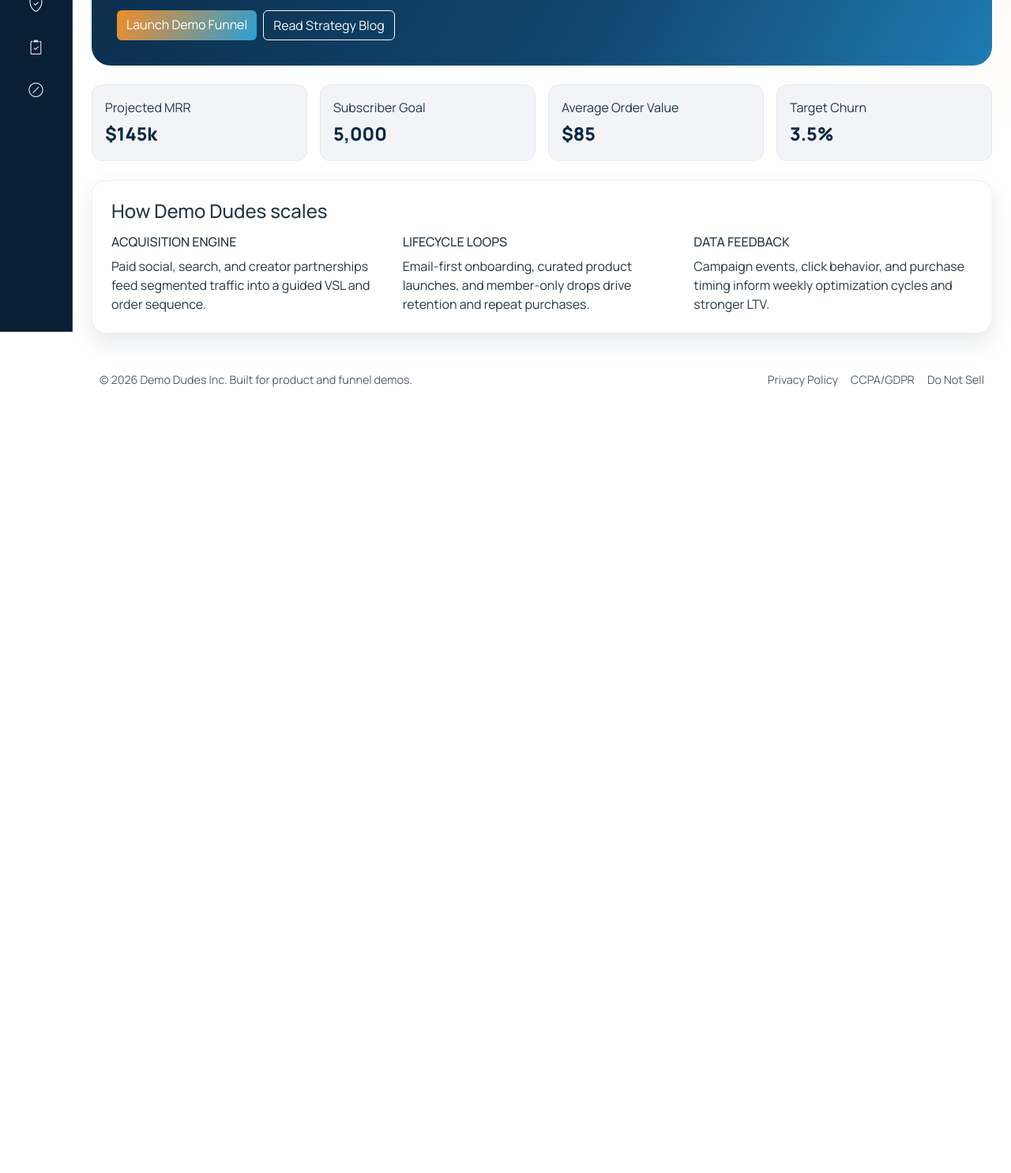
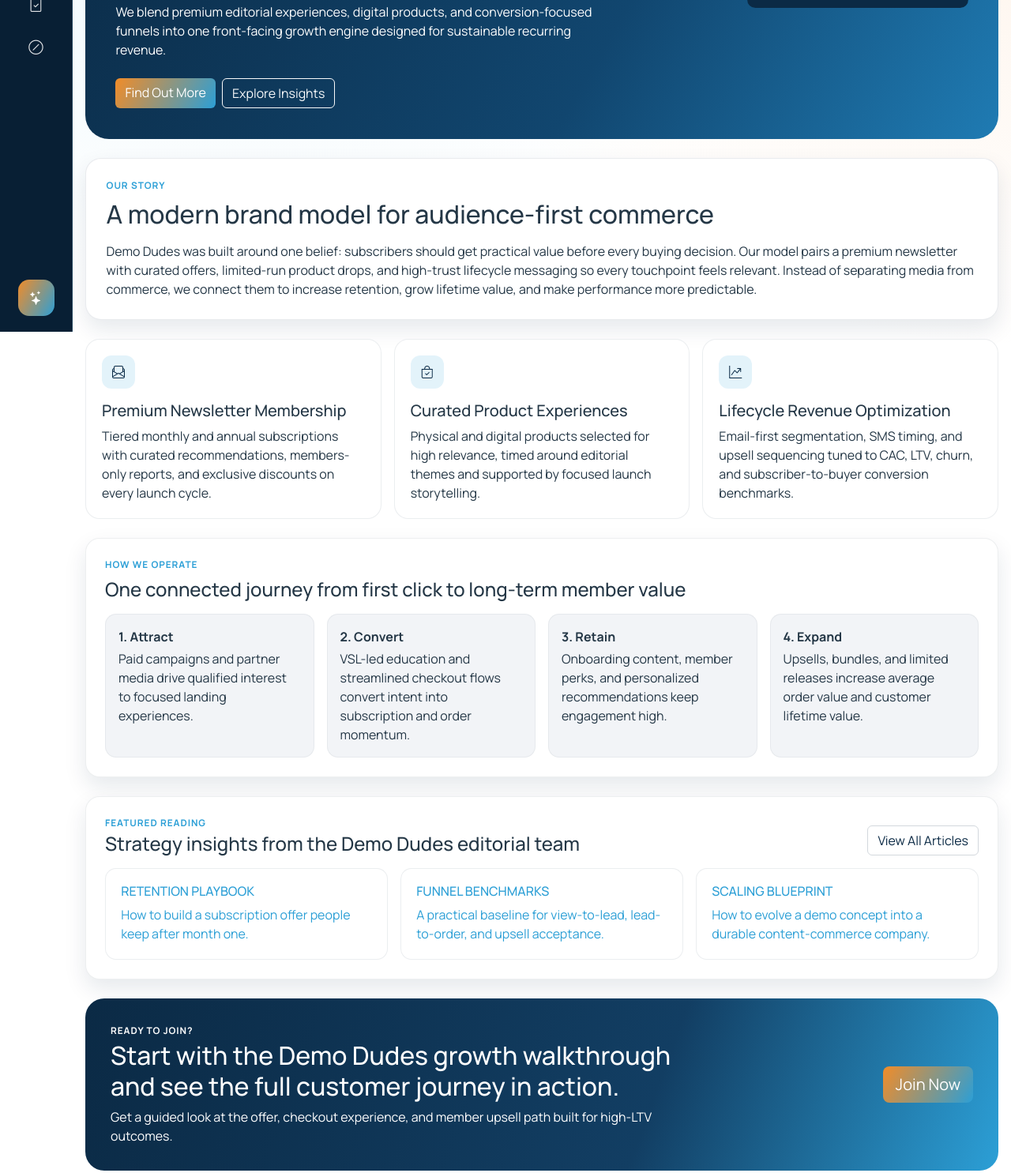
Before and after one commit to aallen1695/DemoDudes, a plain HTML site: page index.html in a window 1280 px wide. Shown: the part 380-1865 px from the top of the page at 79% size. Before the commit the page ends 901 px from the top, so only its background shows below. Drawn offline with nearby package versions, Linux system fonts and the light colour scheme.

Commit message:
Build demo site with vertical icons

```diff
--- a/assets/css/style.css
+++ b/assets/css/style.css
@@ -74,6 +74,19 @@
   gap: 8px;
 }
 
+.sidebar-join-link {
+  margin-top: auto;
+  color: #fff;
+  width: 46px;
+  height: 46px;
+  border-radius: 14px;
+  display: inline-flex;
+  align-items: center;
+  justify-content: center;
+  font-size: 1.1rem;
+  background: var(--brand-gradient);
+}
+
 .sidebar-link {
   color: rgba(255, 255, 255, 0.88);
   border-radius: 14px;
@@ -114,7 +127,7 @@
 }
 
 .app-header {
-  padding: 26px 34px 18px;
+  padding: 30px 40px 22px;
   display: flex;
   align-items: center;
   justify-content: space-between;
@@ -145,8 +158,8 @@
 .hero-panel {
   background: linear-gradient(120deg, #0b2a45 0%, #11466f 60%, #1f7bb3 100%);
   color: #fff;
-  border-radius: 24px;
-  padding: clamp(1.5rem, 2.5vw, 2.75rem);
+  border-radius: 30px;
+  padding: clamp(2rem, 3vw, 3.4rem);
   overflow: hidden;
   position: relative;
 }
@@ -229,13 +242,68 @@
 
 .app-footer {
   margin-top: auto;
+  background: #081f34;
+  color: rgba(255, 255, 255, 0.88);
+  border-top: 1px solid rgba(110, 193, 228, 0.25);
+}
+
+.footer-inner {
+  max-width: 1240px;
+  margin: 0 auto;
   padding: 24px 34px 30px;
-  color: #52606d;
   font-size: 0.9rem;
 }
 
 .footer-links a {
-  color: #52606d;
+  color: rgba(255, 255, 255, 0.88);
+}
+
+.marketing-shell {
+  max-width: 1220px;
+  margin: 0 auto;
+  padding-left: 1rem;
+  padding-right: 1rem;
+}
+
+.story-grid {
+  display: grid;
+  gap: 1.25rem;
+  grid-template-columns: repeat(12, minmax(0, 1fr));
+}
+
+.story-panel {
+  grid-column: span 12;
+  background: #fff;
+  border: 1px solid rgba(11, 42, 69, 0.09);
+  border-radius: 20px;
+  box-shadow: var(--app-shadow);
+  padding: 1.6rem;
+}
+
+.offering-card {
+  border: 1px solid rgba(11, 42, 69, 0.08);
+  border-radius: 18px;
+  padding: 1.25rem;
+  background: #fff;
+  height: 100%;
+}
+
+.offering-icon {
+  width: 42px;
+  height: 42px;
+  border-radius: 12px;
+  display: inline-flex;
+  align-items: center;
+  justify-content: center;
+  background: rgba(44, 159, 214, 0.13);
+  color: var(--brand-navy);
+}
+
+.cta-band {
+  background: linear-gradient(110deg, #0b2a45 0%, #123e63 62%, #2c9fd6 100%);
+  color: #fff;
+  border-radius: 24px;
+  padding: 2rem;
 }
 
 @media (max-width: 991px) {
@@ -244,10 +312,10 @@
   }
 
   .app-header {
-    padding: 20px 20px 14px;
+    padding: 22px 20px 14px;
   }
 
-  .app-footer {
+  .footer-inner {
     padding: 20px;
   }
 }
@@ -275,6 +343,13 @@
     overflow-x: auto;
   }
 
+  .sidebar-join-link {
+    margin-top: 0;
+    margin-left: 8px;
+    min-width: 44px;
+    min-height: 44px;
+  }
+
   .sidebar-link {
     min-width: 44px;
     min-height: 44px;
--- a/assets/js/layout.js
+++ b/assets/js/layout.js
@@ -2,7 +2,6 @@
   const navItems = [
     { id: 'home', label: 'Home', href: 'index.html', icon: 'bi-house-door' },
     { id: 'blog', label: 'Blog', href: 'blog.html', icon: 'bi-journal-richtext' },
-    { id: 'funnel', label: 'Funnel', href: 'vsl.html', icon: 'bi-funnel' },
     { id: 'contact', label: 'Contact', href: 'contact.html', icon: 'bi-chat-dots' },
     { id: 'login', label: 'Login', href: 'login.html', icon: 'bi-box-arrow-in-right' },
     { id: 'privacy', label: 'Privacy', href: 'privacy.html', icon: 'bi-shield-check' },
@@ -31,6 +30,9 @@
         <nav class="sidebar-nav" aria-label="Primary navigation">
           ${links}
         </nav>
+        <a class="sidebar-join-link" href="vsl.html" title="Join Now" aria-label="Join Now">
+          <i class="bi bi-stars"></i>
+        </a>
       </aside>
     `;
   }
@@ -42,7 +44,7 @@
           <p class="eyebrow mb-0">Demo Dudes Inc.</p>
           <h1 class="page-title mb-0">${pageTitle}</h1>
         </div>
-        <a class="btn btn-brand-secondary" href="vsl.html">View Offer Funnel</a>
+        <a class="btn btn-brand-secondary" href="vsl.html">Join Now</a>
       </header>
     `;
   }
@@ -51,7 +53,7 @@
     const year = new Date().getFullYear();
     return `
       <footer class="app-footer">
-        <div class="d-flex flex-column flex-md-row gap-2 justify-content-between align-items-md-center">
+        <div class="footer-inner d-flex flex-column flex-md-row gap-2 justify-content-between align-items-md-center">
           <p class="mb-0">&copy; ${year} Demo Dudes Inc. Built for product and funnel demos.</p>
           <div class="footer-links d-flex gap-3">
             <a href="privacy.html">Privacy Policy</a>
--- a/index.html
+++ b/index.html
@@ -11,21 +11,21 @@
   <link href="https://cdn.jsdelivr.net/npm/bootstrap-icons@1.11.3/font/bootstrap-icons.css" rel="stylesheet" />
   <link rel="stylesheet" href="assets/css/style.css" />
 </head>
-<body data-page="home" data-page-title="Growth Dashboard">
+<body data-page="home" data-page-title="Content-Commerce Growth Built for Modern Buyers">
   <div id="app-shell">
     <div data-include="sidebar"></div>
     <main class="app-content">
       <div data-include="header"></div>
-      <section class="container-fluid px-3 px-md-4 pb-4">
+      <section class="marketing-shell pb-5">
         <div class="hero-panel mb-4">
           <div class="row g-4 align-items-center">
             <div class="col-lg-7">
-              <p class="eyebrow text-white">Subscription + Commerce Hybrid</p>
-              <h2 class="display-6 fw-bold">Demo Dudes helps growth teams run smarter campaigns with repeatable revenue.</h2>
-              <p class="mb-4">From premium newsletters to curated product drops, the platform blends lifecycle marketing with conversion-focused commerce experiences.</p>
+              <p class="eyebrow text-white">Built For Subscription-Led Brands</p>
+              <h2 class="display-6 fw-bold">Demo Dudes turns curious visitors into loyal members through content, commerce, and lifecycle precision.</h2>
+              <p class="mb-4">We blend premium editorial experiences, digital products, and conversion-focused funnels into one front-facing growth engine designed for sustainable recurring revenue.</p>
               <div class="d-flex flex-wrap gap-2">
-                <a href="vsl.html" class="btn btn-brand">Launch Demo Funnel</a>
-                <a href="blog.html" class="btn btn-outline-light">Read Strategy Blog</a>
+                <a href="vsl.html" class="btn btn-brand">Find Out More</a>
+                <a href="blog.html" class="btn btn-outline-light">Explore Insights</a>
               </div>
             </div>
             <div class="col-lg-5">
@@ -34,47 +34,108 @@
           </div>
         </div>
 
+        <div class="story-grid mb-4">
+          <div class="story-panel col-12">
+            <p class="eyebrow mb-2">Our Story</p>
+            <h3 class="h2 mb-3">A modern brand model for audience-first commerce</h3>
+            <p class="mb-0">Demo Dudes was built around one belief: subscribers should get practical value before every buying decision. Our model pairs a premium newsletter with curated offers, limited-run product drops, and high-trust lifecycle messaging so every touchpoint feels relevant. Instead of separating media from commerce, we connect them to increase retention, grow lifetime value, and make performance more predictable.</p>
+          </div>
+        </div>
+
         <div class="row g-3 mb-4">
-          <div class="col-sm-6 col-xl-3">
-            <div class="metric-card h-100">
-              <p class="mb-1">Projected MRR</p>
-              <p class="metric-value mb-0">$145k</p>
+          <div class="col-md-6 col-xl-4">
+            <div class="offering-card">
+              <span class="offering-icon mb-3"><i class="bi bi-envelope-paper"></i></span>
+              <h3 class="h5">Premium Newsletter Membership</h3>
+              <p class="mb-0">Tiered monthly and annual subscriptions with curated recommendations, members-only reports, and exclusive discounts on every launch cycle.</p>
             </div>
           </div>
-          <div class="col-sm-6 col-xl-3">
-            <div class="metric-card h-100">
-              <p class="mb-1">Subscriber Goal</p>
-              <p class="metric-value mb-0">5,000</p>
+          <div class="col-md-6 col-xl-4">
+            <div class="offering-card">
+              <span class="offering-icon mb-3"><i class="bi bi-bag-check"></i></span>
+              <h3 class="h5">Curated Product Experiences</h3>
+              <p class="mb-0">Physical and digital products selected for high relevance, timed around editorial themes and supported by focused launch storytelling.</p>
             </div>
           </div>
-          <div class="col-sm-6 col-xl-3">
-            <div class="metric-card h-100">
-              <p class="mb-1">Average Order Value</p>
-              <p class="metric-value mb-0">$85</p>
-            </div>
-          </div>
-          <div class="col-sm-6 col-xl-3">
-            <div class="metric-card h-100">
-              <p class="mb-1">Target Churn</p>
-              <p class="metric-value mb-0">3.5%</p>
+          <div class="col-md-6 col-xl-4">
+            <div class="offering-card">
+              <span class="offering-icon mb-3"><i class="bi bi-graph-up-arrow"></i></span>
+              <h3 class="h5">Lifecycle Revenue Optimization</h3>
+              <p class="mb-0">Email-first segmentation, SMS timing, and upsell sequencing tuned to CAC, LTV, churn, and subscriber-to-buyer conversion benchmarks.</p>
             </div>
           </div>
         </div>
 
-        <div class="content-card p-4">
-          <h3 class="h4 mb-3">How Demo Dudes scales</h3>
+        <div class="content-card p-4 mb-4">
+          <p class="eyebrow mb-2">How We Operate</p>
+          <h3 class="h4 mb-3">One connected journey from first click to long-term member value</h3>
+          <div class="row g-3">
+            <div class="col-lg-3 col-sm-6">
+              <div class="metric-card h-100">
+                <p class="fw-bold mb-1">1. Attract</p>
+                <p class="mb-0">Paid campaigns and partner media drive qualified interest to focused landing experiences.</p>
+              </div>
+            </div>
+            <div class="col-lg-3 col-sm-6">
+              <div class="metric-card h-100">
+                <p class="fw-bold mb-1">2. Convert</p>
+                <p class="mb-0">VSL-led education and streamlined checkout flows convert intent into subscription and order momentum.</p>
+              </div>
+            </div>
+            <div class="col-lg-3 col-sm-6">
+              <div class="metric-card h-100">
+                <p class="fw-bold mb-1">3. Retain</p>
+                <p class="mb-0">Onboarding content, member perks, and personalized recommendations keep engagement high.</p>
+              </div>
+            </div>
+            <div class="col-lg-3 col-sm-6">
+              <div class="metric-card h-100">
+                <p class="fw-bold mb-1">4. Expand</p>
+                <p class="mb-0">Upsells, bundles, and limited releases increase average order value and customer lifetime value.</p>
+              </div>
+            </div>
+          </div>
+        </div>
+
+        <div class="content-card p-4 mb-4">
+          <div class="d-flex flex-column flex-lg-row justify-content-between align-items-lg-end gap-2 mb-3">
+            <div>
+              <p class="eyebrow mb-1">Featured Reading</p>
+              <h3 class="h4 mb-0">Strategy insights from the Demo Dudes editorial team</h3>
+            </div>
+            <a href="blog.html" class="btn btn-brand-secondary">View All Articles</a>
+          </div>
           <div class="row g-3">
             <div class="col-md-4">
-              <h4 class="h6 text-uppercase">Acquisition Engine</h4>
-              <p class="mb-0">Paid social, search, and creator partnerships feed segmented traffic into a guided VSL and order sequence.</p>
+              <a class="blog-card d-block" href="blog-post-1.html">
+                <h4 class="h6 text-uppercase">Retention Playbook</h4>
+                <p class="mb-0">How to build a subscription offer people keep after month one.</p>
+              </a>
             </div>
             <div class="col-md-4">
-              <h4 class="h6 text-uppercase">Lifecycle Loops</h4>
-              <p class="mb-0">Email-first onboarding, curated product launches, and member-only drops drive retention and repeat purchases.</p>
+              <a class="blog-card d-block" href="blog-post-6.html">
+                <h4 class="h6 text-uppercase">Funnel Benchmarks</h4>
+                <p class="mb-0">A practical baseline for view-to-lead, lead-to-order, and upsell acceptance.</p>
+              </a>
             </div>
             <div class="col-md-4">
-              <h4 class="h6 text-uppercase">Data Feedback</h4>
-              <p class="mb-0">Campaign events, click behavior, and purchase timing inform weekly optimization cycles and stronger LTV.</p>
+              <a class="blog-card d-block" href="blog-post-10.html">
+                <h4 class="h6 text-uppercase">Scaling Blueprint</h4>
+                <p class="mb-0">How to evolve a demo concept into a durable content-commerce company.</p>
+              </a>
+            </div>
+          </div>
+        </div>
+
+        <div class="cta-band">
+          <div class="row g-3 align-items-center">
+            <div class="col-lg-8">
+              <p class="eyebrow text-white mb-1">Ready To Join?</p>
+              <h3 class="h2 mb-2">Start with the Demo Dudes growth walkthrough and see the full customer journey in action.</h3>
+              <p class="mb-0">Get a guided look at the offer, checkout experience, and member upsell path built for high-LTV outcomes.</p>
+            </div>
+            <div class="col-lg-4 text-lg-end">
+              <a href="vsl.html" class="btn btn-brand btn-lg">Join Now</a>
             </div>
           </div>
         </div>
```
